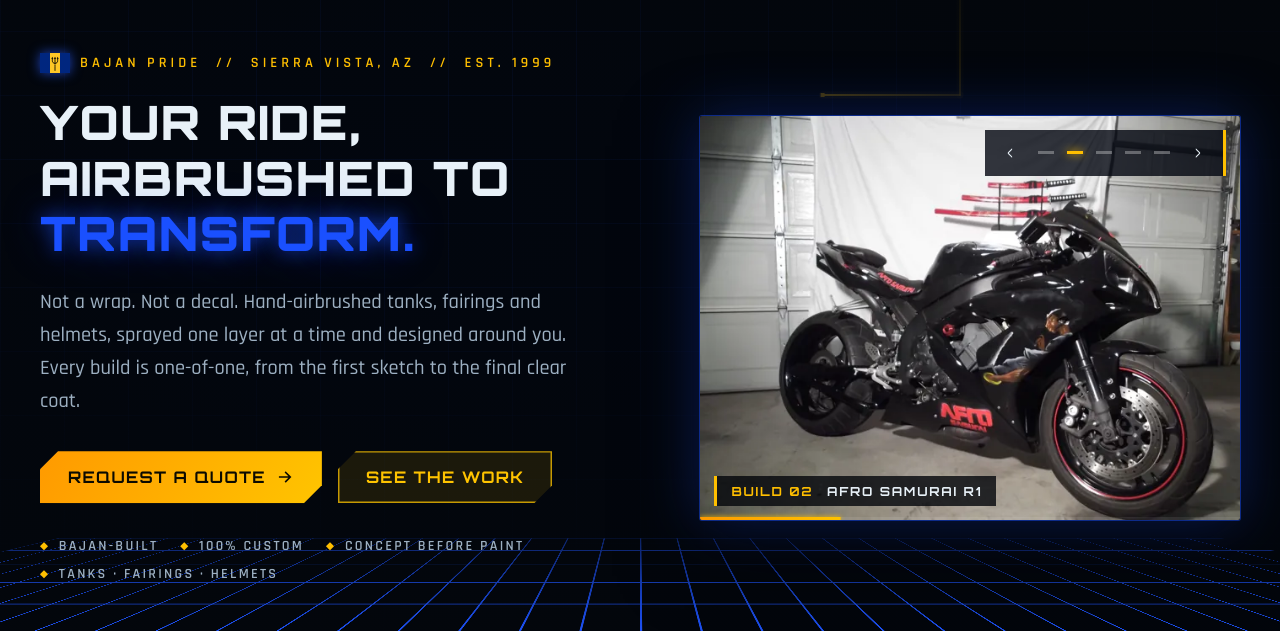
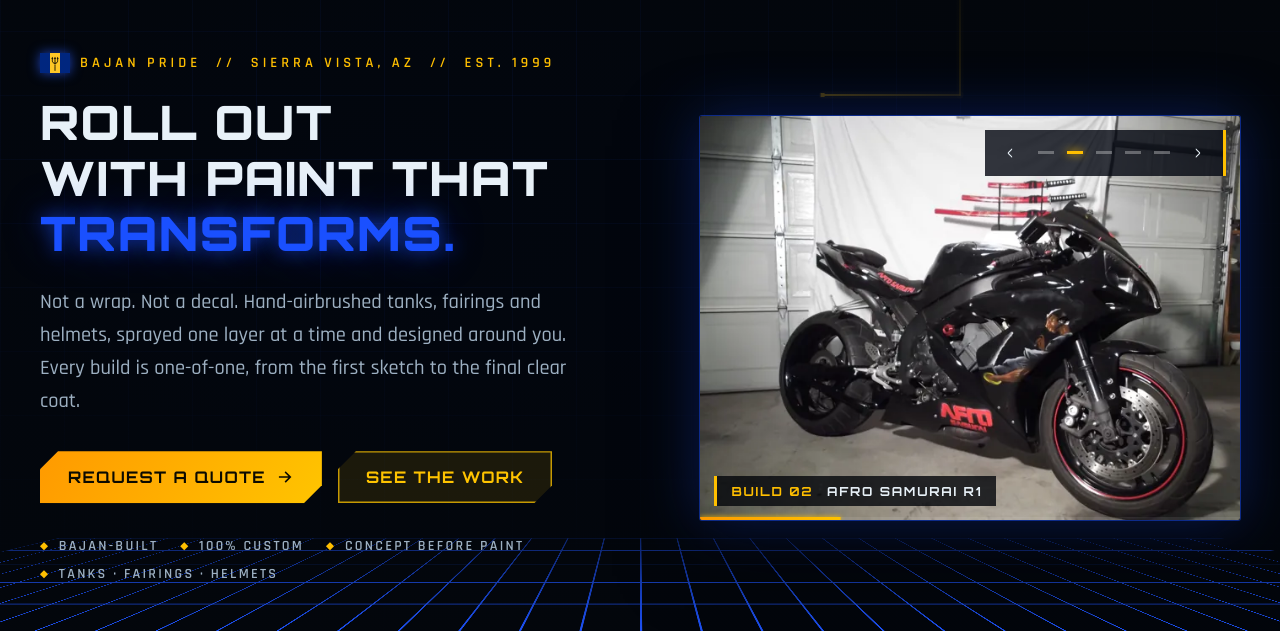
Before and after one commit to RynTheArtist/Bajan-Concepts, a plain HTML site: page index.html in a window 1280 px wide. Shown: the part 97-728 px from the top of the page. Drawn offline with Linux system fonts and the light colour scheme.

Commit message:
Hero headline: Roll out with paint that transforms
Co-Authored-By: Claude Sonnet 5.5 <noreply@anthropic.com>
Claude-Session: https://claude.ai/code/session_01VaLJvYnMQbQsTqSPJ4h6cN

```diff
--- a/index.html
+++ b/index.html
@@ -77,7 +77,7 @@
   <div class="wrap hero-in">
     <div class="hero-copy">
       <p class="eyebrow reveal"><img src="assets/img/flag.svg" width="30" height="20" alt="" style="box-shadow:0 0 12px rgba(42,91,255,.7)"> Bajan pride &nbsp;//&nbsp; Sierra Vista, AZ &nbsp;//&nbsp; Est. 1999</p>
-      <h1 class="reveal" style="--d:.08s">Your ride,<br>airbrushed to <span class="glow">transform.</span></h1>
+      <h1 class="reveal" style="--d:.08s">Roll out<br>with paint that<br><span class="glow">transforms.</span></h1>
       <p class="lede reveal" style="--d:.16s">Not a wrap. Not a decal. Hand-airbrushed tanks, fairings and helmets, sprayed one layer at a time and designed around you. Every build is one-of-one, from the first sketch to the final clear coat.</p>
       <div class="cta-row reveal" style="--d:.24s">
         <a class="btn" href="#quote">Request a Quote <svg viewBox="0 0 24 24" aria-hidden="true"><path d="M5 12h13m-5-6 6 6-6 6" fill="none" stroke="currentColor" stroke-width="2.200" stroke-linecap="square"/></svg></a>
```
